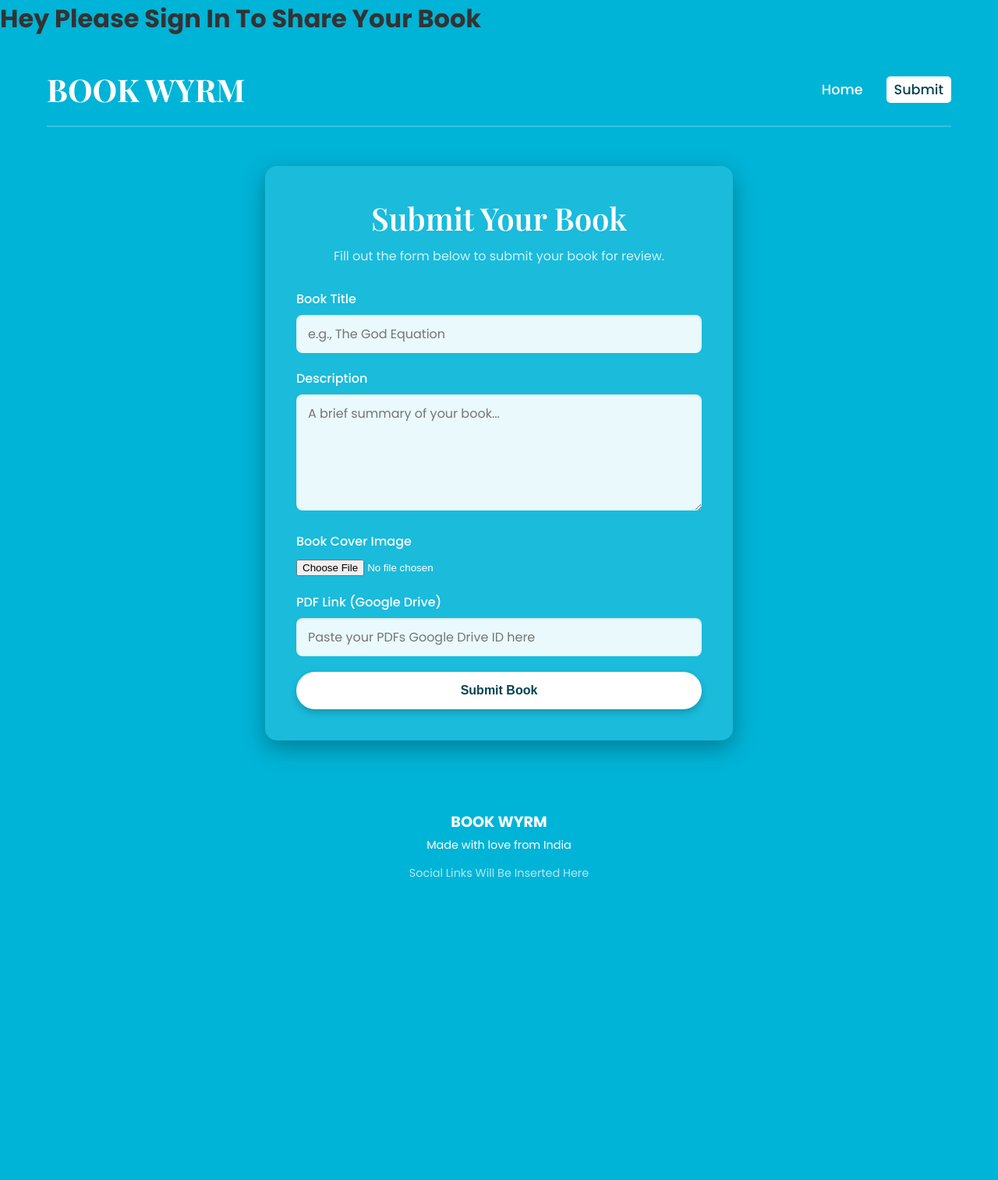
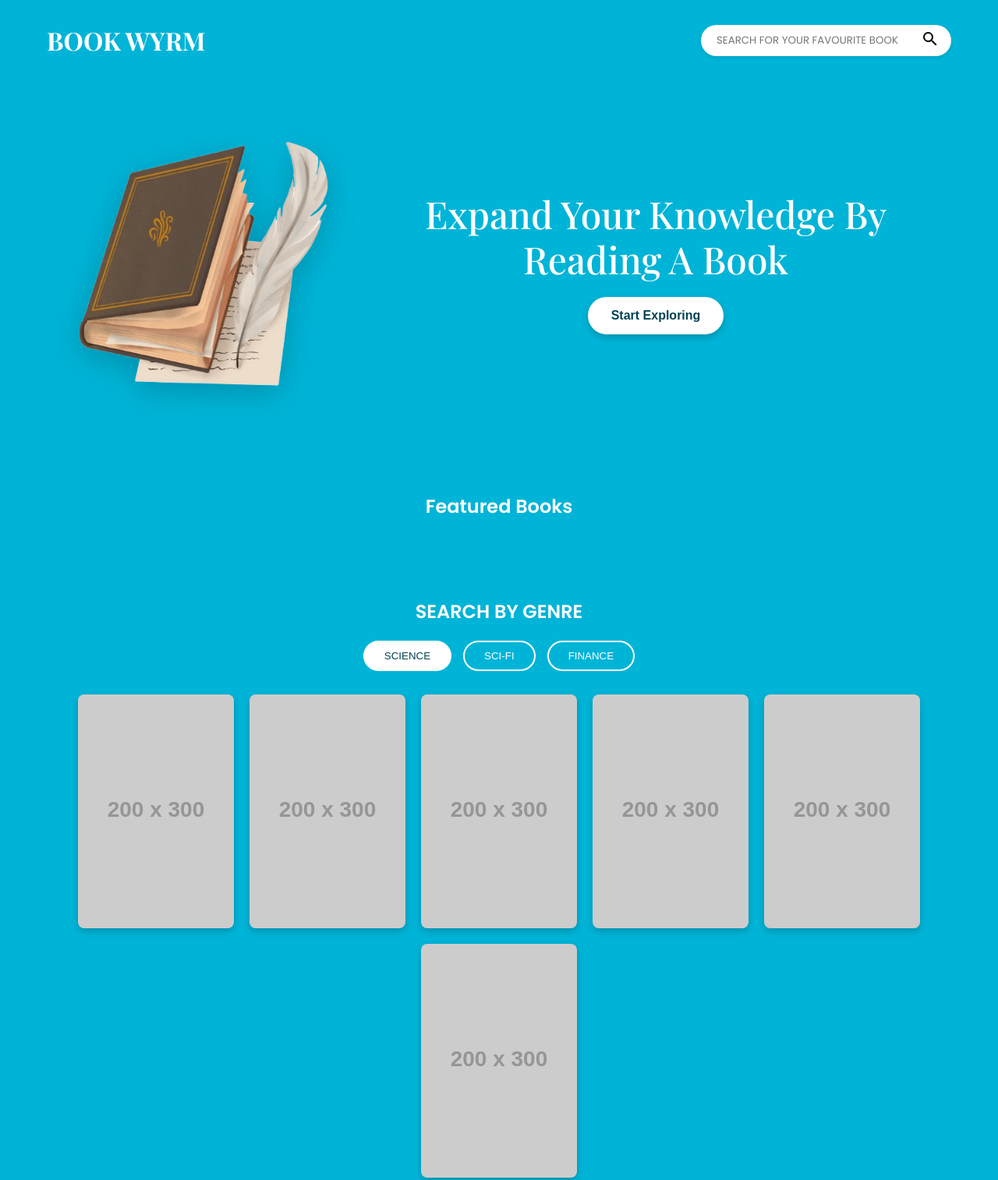
Before and after one commit to GITCDHW/BookWyrm, a website: page index.html in a window 1280 px wide. Shown: the top 1514 px of the page at 78% size. Before the commit the page ends 1196 px from the top, so only its background shows below. Drawn offline with nearby package versions, Linux system fonts and the light colour scheme; no server answers; placeholder pictures from the web are drawn by us; a web font is replaced by a local one.

Commit message:
Update index.html

```diff
--- a/index.html
+++ b/index.html
@@ -3,59 +3,70 @@
 <head>
     <meta charset="UTF-8">
     <meta name="viewport" content="width=device-width, initial-scale=1.0">
-    <title>Submit a Book - Book World</title>
+    <title>BOOK WYRM</title>
     <link rel="preconnect" href="https://fonts.googleapis.com">
     <link rel="preconnect" href="https://fonts.gstatic.com" crossorigin>
     <link href="https://fonts.googleapis.com/css2?family=Playfair+Display:ital,wght@0,400..900;1,400..900&family=Poppins:ital,wght@0,100;0,200;0,300;0,400;0,500;0,600;0,700;0,800;0,900;1,100;1,200;1,300;1,400;1,500;1,600;1,700;1,800;1,900&display=swap" rel="stylesheet">
-    <link rel="stylesheet" href="submit.css">
     <link rel="stylesheet" href="style.css">
-    <link type="text/css" rel="stylesheet" href="https://www.gstatic.com/firebasejs/ui/4.8.0/firebase-ui-auth.css" />
 </head>
 <body>
-    <h1 id="sign_in_text">Hey Please Sign In To Share Your Book</h1>
-    <div id="sign_in_ui">
-
-  </div>
     <div class="container">
-        <header class="submission-header">
+        <header>
             <div class="logo">
-                <a href="index.html"><h1>BOOK WYRM</h1></a>
+                <h1>BOOK WYRM</h1>
             </div>
-            <nav>
-                <ul>
-                    <li><a href="index.html">Home</a></li>
-                    <li><a href="submit.html" class="active">Submit</a></li>
-                    </ul>
-            </nav>
+            <div class="search-bar">
+                <input type="text" placeholder="SEARCH FOR YOUR FAVOURITE BOOK">
+                <button aria-label="Search">
+                    <svg xmlns="http://www.w3.org/2000/svg" width="24" height="24" viewBox="0 0 24 24"><path d="M15.5 14h-.79l-.28-.27A6.471 6.471 0 0 0 16 9.5 6.5 6.5 0 1 0 9.5 16c1.61 0 3.09-.59 4.23-1.57l.27.28v.79l5 4.99L20.49 19l-4.99-5zm-6 0C7.01 14 5 11.99 5 9.5S7.01 5 9.5 5 14 7.01 14 9.5 11.99 14 9.5 14z"/></svg>
+                </button>
+            </div>
         </header>
 
-        <section class="submission-form-section">
-            <div class="form-card">
-                <h2>Submit Your Book</h2>
-                <p>Fill out the form below to submit your book for review.</p>
+        <section class="hero-section">
+              <div class="hero-image">
+                <img src="book.png" alt="An open book with a feather quill">
+            </div>
+            <div class="hero-content">
+                <h2>Expand Your Knowledge By Reading A Book</h2>
+                <button class="cta-button">Start Exploring</button>
+            </div>
+        </section>
 
-                <form id="form" action="#" method="post">
-                    <div class="form-group">
-                        <label for="title">Book Title</label>
-                        <input type="text" id="title" name="title" placeholder="e.g., The God Equation" required>
-                    </div>
+        <section class="featured-books">
+            <h3>Featured Books</h3>
+<div class="book-grid" id="featured-book-grid">
+    </div>
+        </section>
 
-                    <div class="form-group">
-                        <label for="description">Description</label>
-                        <textarea id="description" name="description" rows="5" placeholder="A brief summary of your book..." required></textarea>
-                    </div>
+        <section class="search-by-genre">
+            <h3>SEARCH BY GENRE</h3>
+            <div class="genre-tabs">
+                <button class="genre-tab active">SCIENCE</button>
+                <button class="genre-tab">SCI-FI</button>
+                <button class="genre-tab">FINANCE</button>
+            </div>
 
-                    <div class="form-group">
-                        <label for="cover-file">Book Cover Image</label>
-                        <input type="file" id="cover-file" name="cover-file" accept="image/*" required>
-                    </div>
-                    <div class="form-group">
-                        <label for="pdf-link">PDF Link (Google Drive)</label>
-                        <input type="url" id="pdf-link" name="pdf-link" placeholder="Paste your PDFs Google Drive ID here" required>
-                    </div>
 
-                    <button type="submit" class="cta-button submit-button">Submit Book</button>
-                </form>
+            <div class="genre-books book-grid">
+                <div class="book-item">
+                    <img src="https://via.placeholder.com/200x300.png?text=Schrodinger+What+is+Life" alt="Schrödinger What is Life book cover">
+                </div>
+                <div class="book-item">
+                    <img src="https://via.placeholder.com/200x300.png?text=Cosmos+by+Carl+Sagan" alt="Cosmos book cover">
+                </div>
+                <div class="book-item">
+                    <img src="https://via.placeholder.com/200x300.png?text=In+Search+of+Schrodinger's+Cat" alt="In Search of Schrödinger's Cat book cover">
+                </div>
+                <div class="book-item">
+                    <img src="https://via.placeholder.com/200x300.png?text=The+Nature+of+Nature" alt="The Nature of Nature book cover">
+                </div>
+                <div class="book-item">
+                    <img src="https://via.placeholder.com/200x300.png?text=The+God+Equation+by+Michio+Kaku" alt="The God Equation book cover">
+                </div>
+                <div class="book-item">
+                    <img src="https://via.placeholder.com/200x300.png?text=Schrodinger+What+is+Life" alt="Schrödinger What is Life book cover">
+                </div>
             </div>
         </section>
 
@@ -69,10 +80,11 @@
 
     </div>
     <script src="https://www.gstatic.com/firebasejs/11.9.1/firebase-app-compat.js"></script>
-    <script src="https://www.gstatic.com/firebasejs/11.9.1/firebase-auth-compat.js"></script>
-    <script src="https://www.gstatic.com/firebasejs/11.9.1/firebase-database-compat.js"></script>
-    <script src="https://www.gstatic.com/firebasejs/ui/6.0.1/firebase-ui-auth.js"></script>
-    <script src="config.js"></script>
-    <script src="submit_logic.js"></script>
+  <script src="https://www.gstatic.com/firebasejs/11.9.1/firebase-auth-compat.js"></script>
+  <script src="https://www.gstatic.com/firebasejs/11.9.1/firebase-database-compat.js"></script>
+
+ <script src="config.js"></script>
+ <script src="script.js"></script>
+
 </body>
 </html>
```
